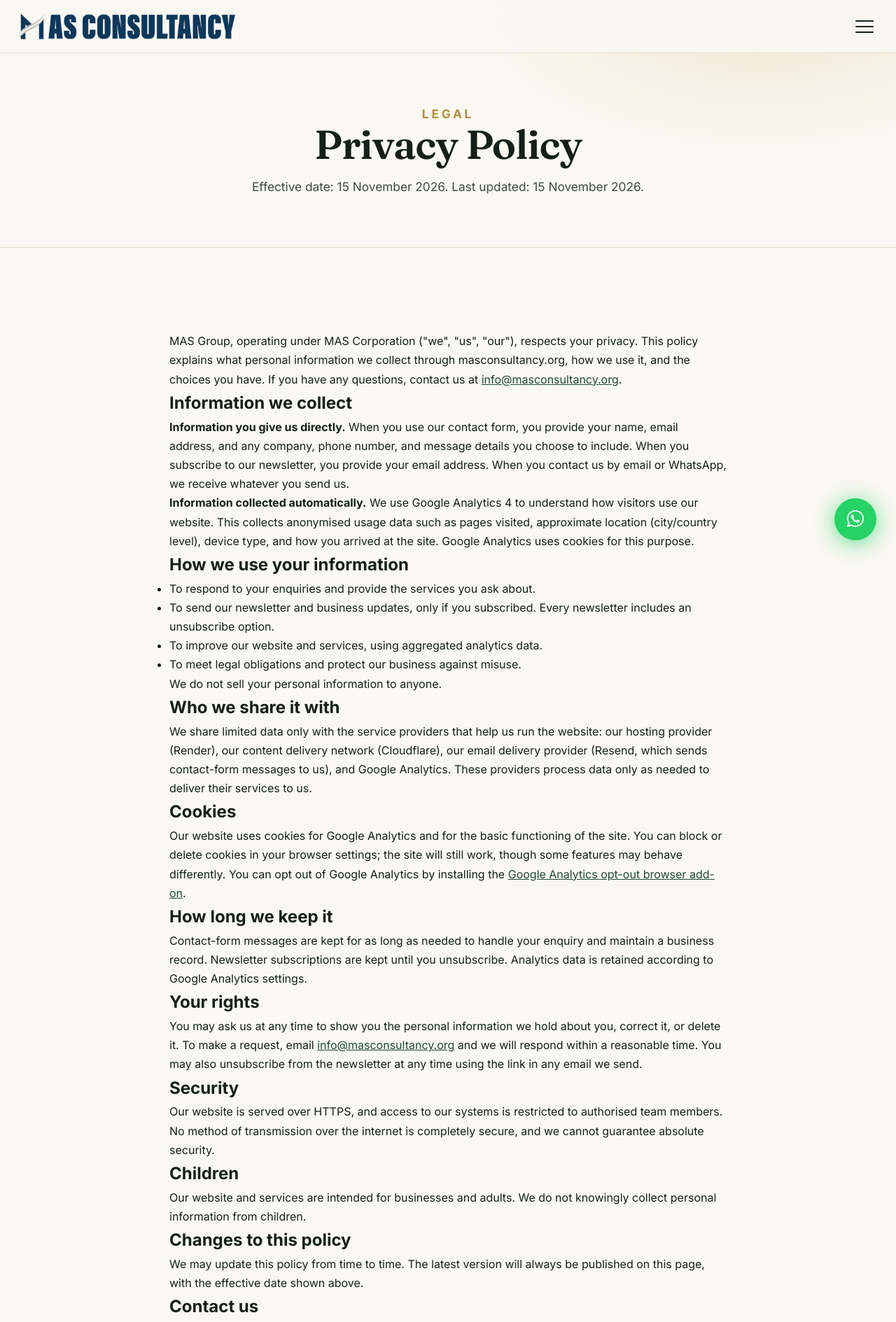
After one commit to mashkursakib/mas-website, a PHP site: page /privacy-policy.php in a window 1280 px wide. The commit adds this page. Shown: the top 1889 px of the page at 70% size. Run offline with PHP 8.4, Linux system fonts and the light colour scheme.

Commit message:
Add Privacy Policy + Terms pages, footer links, temp hash display for password sync

```diff
--- a/admin/settings.php
+++ b/admin/settings.php
@@ -271,6 +271,8 @@ $siteMeta = $site['site'] ?? [];
     </div>
     <button type="submit" class="btn">Change password</button>
   </form>
+  <?php /* Temporary: shows the current password hash so the repo can be synced after a password change. Remove once the repo config.php matches. */ ?>
+  <p class="hint" style="margin-top: 14px;">Current password hash (for syncing the site code after a change): <code><?php echo e(ADMIN_PASS_HASH); ?></code></p>
 </div>
 
 <?php require_once __DIR__ . '/_footer.php'; ?>
--- a/includes/layout.php
+++ b/includes/layout.php
@@ -196,7 +196,7 @@ function site_footer(): void
     <div class="footer-bottom">
       <div class="container footer-bottom-inner">
         <p>&copy; <span id="year">2026</span> MAS Group. Licensed under MAS Corporation. All rights reserved.</p>
-        <p><a href="blog.php">News &amp; Blog</a> &middot; <a href="faq.php">FAQ</a> &middot; <a href="contact-us.php">Contact Us</a></p>
+        <p><a href="blog.php">News &amp; Blog</a> &middot; <a href="faq.php">FAQ</a> &middot; <a href="contact-us.php">Contact Us</a> &middot; <a href="privacy-policy.php">Privacy Policy</a> &middot; <a href="terms.php">Terms of Service</a></p>
       </div>
     </div>
   </footer>
--- /dev/null
+++ b/privacy-policy.php
@@ -0,0 +1,73 @@
+<?php
+require_once __DIR__ . '/includes/layout.php';
+
+page_head([
+    'title'       => 'Privacy Policy | MAS Consultancy',
+    'description' => 'How MAS Group collects, uses, and protects your personal information when you use masconsultancy.org, contact us, or subscribe to our newsletter.',
+    'canonical'   => 'https://masconsultancy.org/privacy-policy.php',
+]);
+site_header('privacy', true);
+?>
+
+  <!-- ============ PAGE HERO ============ -->
+  <section class="page-hero">
+    <div class="container">
+      <p class="eyebrow eyebrow-light">Legal</p>
+      <h1>Privacy Policy</h1>
+      <p>Effective date: 15 November 2026. Last updated: 15 November 2026.</p>
+    </div>
+  </section>
+
+  <!-- ============ POLICY ============ -->
+  <section class="section">
+    <div class="container container-narrow">
+      <p>MAS Group, operating under MAS Corporation ("we", "us", "our"), respects your privacy. This policy explains what personal information we collect through masconsultancy.org, how we use it, and the choices you have. If you have any questions, contact us at <a href="mailto:info@masconsultancy.org">info@masconsultancy.org</a>.</p>
+
+      <h2>Information we collect</h2>
+      <p><strong>Information you give us directly.</strong> When you use our contact form, you provide your name, email address, and any company, phone number, and message details you choose to include. When you subscribe to our newsletter, you provide your email address. When you contact us by email or WhatsApp, we receive whatever you send us.</p>
+      <p><strong>Information collected automatically.</strong> We use Google Analytics 4 to understand how visitors use our website. This collects anonymised usage data such as pages visited, approximate location (city/country level), device type, and how you arrived at the site. Google Analytics uses cookies for this purpose.</p>
+
+      <h2>How we use your information</h2>
+      <ul>
+        <li>To respond to your enquiries and provide the services you ask about.</li>
+        <li>To send our newsletter and business updates, only if you subscribed. Every newsletter includes an unsubscribe option.</li>
+        <li>To improve our website and services, using aggregated analytics data.</li>
+        <li>To meet legal obligations and protect our business against misuse.</li>
+      </ul>
+      <p>We do not sell your personal information to anyone.</p>
+
+      <h2>Who we share it with</h2>
+      <p>We share limited data only with the service providers that help us run the website: our hosting provider (Render), our content delivery network (Cloudflare), our email delivery provider (Resend, which sends contact-form messages to us), and Google Analytics. These providers process data only as needed to deliver their services to us.</p>
+
+      <h2>Cookies</h2>
+      <p>Our website uses cookies for Google Analytics and for the basic functioning of the site. You can block or delete cookies in your browser settings; the site will still work, though some features may behave differently. You can opt out of Google Analytics by installing the <a href="https://tools.google.com/dlpage/gaoptout" target="_blank" rel="noopener">Google Analytics opt-out browser add-on</a>.</p>
+
+      <h2>How long we keep it</h2>
+      <p>Contact-form messages are kept for as long as needed to handle your enquiry and maintain a business record. Newsletter subscriptions are kept until you unsubscribe. Analytics data is retained according to Google Analytics settings.</p>
+
+      <h2>Your rights</h2>
+      <p>You may ask us at any time to show you the personal information we hold about you, correct it, or delete it. To make a request, email <a href="mailto:info@masconsultancy.org">info@masconsultancy.org</a> and we will respond within a reasonable time. You may also unsubscribe from the newsletter at any time using the link in any email we send.</p>
+
+      <h2>Security</h2>
+      <p>Our website is served over HTTPS, and access to our systems is restricted to authorised team members. No method of transmission over the internet is completely secure, and we cannot guarantee absolute security.</p>
+
+      <h2>Children</h2>
+      <p>Our website and services are intended for businesses and adults. We do not knowingly collect personal information from children.</p>
+
+      <h2>Changes to this policy</h2>
+      <p>We may update this policy from time to time. The latest version will always be published on this page, with the effective date shown above.</p>
+
+      <h2>Contact us</h2>
+      <p>MAS Group (MAS Corporation)<br>
+      73, Eastern Commercial Complex, Kakrail, Dhaka, Bangladesh<br>
+      Email: <a href="mailto:info@masconsultancy.org">info@masconsultancy.org</a><br>
+      Phone: +880 1913 876636</p>
+    </div>
+  </section>
+
+<?php
+cta_band(
+    'Questions about your privacy?',
+    'Contact us — we reply within 24 hours on business days.'
+);
+site_footer();
```
Also changed, not shown: sitemap.xml (+12 -0 lines), terms.php (added, +69 -0 lines).
